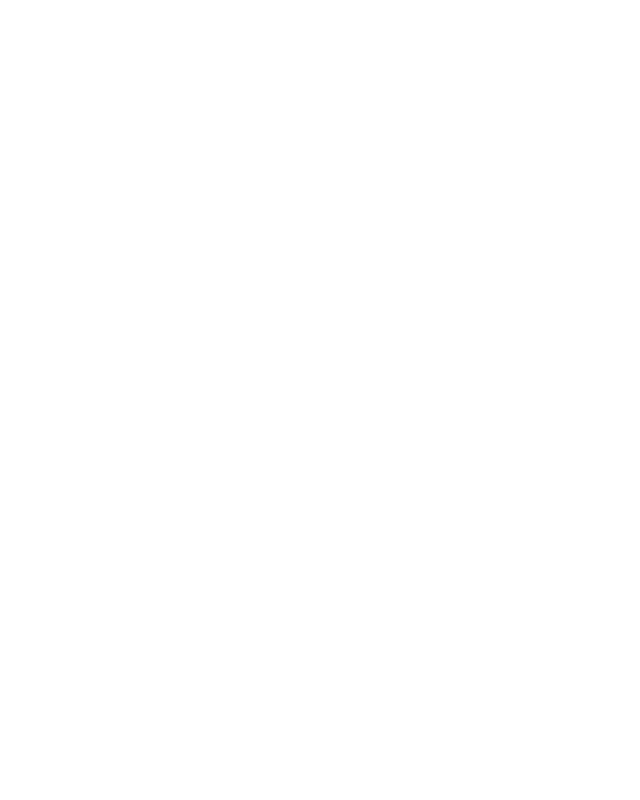
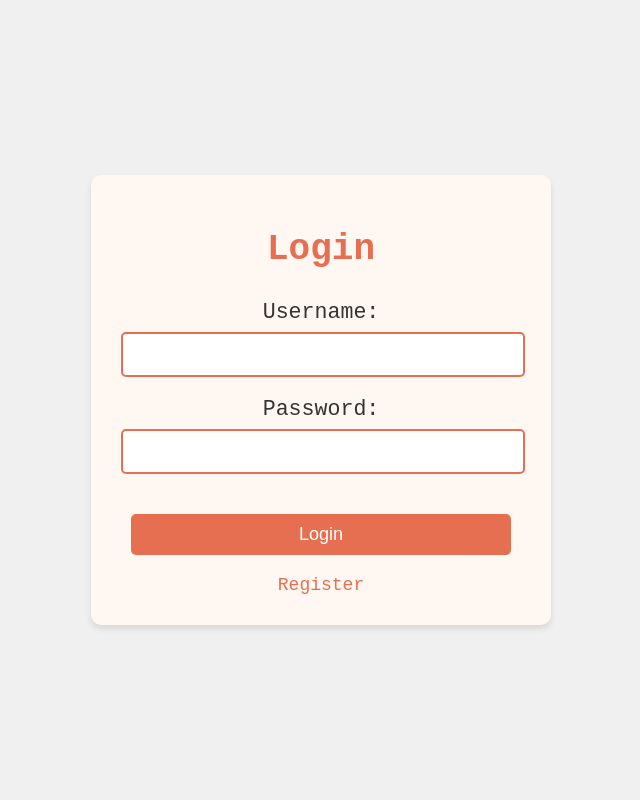
Before and after one commit to klim4ik21/oxford-site, a Flask app: page /mlogin in a window 1280 px wide. Before the commit the part shown is empty. Shown: the whole page, without its empty margins (319-959 px from the left). Run offline with Flask 3, Linux system fonts and the light colour scheme; some libraries are stand-ins or nearby versions.

Commit message:
niznayuiop[]01

```diff
--- /dev/null
+++ b/static/css/mobile_login.css
@@ -0,0 +1,75 @@
+body {
+    font-family: 'Courier New', Courier, monospace;
+    background-color: #f0f0f0;
+    color: #333;
+    margin: 0;
+    padding: 0;
+    font-size: 18px;
+    display: flex;
+    justify-content: center;
+    align-items: center;
+    height: 100vh;
+    text-align: center;
+}
+
+.login-container {
+    width: 90%;
+    max-width: 400px;
+    background-color: #fff8f2; /* Светло-оранжевый фон, аналогичный Stanford Autumn */
+    padding: 30px;
+    border-radius: 10px;
+    box-shadow: 0 4px 6px rgba(0, 0, 0, 0.1);
+    margin: 0 auto; /* Центрирование контейнера */
+}
+
+.login-title {
+    color: #e76f51; /* Темно-оранжевый цвет, аналогичный Stanford Autumn */
+    margin-bottom: 30px;
+    font-size: 2em;
+}
+
+.login-form .form-group {
+    margin-bottom: 20px;
+}
+
+.login-form label {
+    display: block;
+    margin-bottom: 8px;
+    font-size: 1.2em;
+}
+
+.login-form input {
+    width: calc(100% - 20px); /* Учитываем padding в общей ширине */
+    padding: 10px;
+    border: 2px solid #e76f51; /* Границы в стиле Stanford Autumn */
+    border-radius: 5px; /* Скругление углов */
+    font-size: 1em;
+}
+
+.login-btn {
+    width: calc(100% - 20px); /* Учитываем padding в общей ширине */
+    padding: 10px;
+    background-color: #e76f51; /* Кнопка в стиле Stanford Autumn */
+    color: white;
+    border: none;
+    border-radius: 5px; /* Скругление углов */
+    cursor: pointer;
+    font-size: 1em;
+    margin-top: 20px; /* Отступ сверху для кнопки */
+}
+
+.login-btn:hover {
+    background-color: #cd6133; /* Темно-оранжевый при наведении */
+}
+
+.register-link {
+    display: block;
+    margin-top: 20px;
+    color: #e76f51; /* Ссылка в стиле Stanford Autumn */
+    font-size: 1em;
+    text-decoration: none;
+}
+
+.register-link:hover {
+    color: #cd6133; /* Темно-оранжевый при наведении */
+}
--- a/templates/mobile_login.html
+++ b/templates/mobile_login.html
@@ -0,0 +1,26 @@
+<!DOCTYPE html>
+<html lang="en">
+<head>
+    <meta charset="UTF-8">
+    <meta name="viewport" content="width=device-width, initial-scale=1.0">
+    <title>Login</title>
+    <link rel="stylesheet" href="{{ url_for('static', filename='css/mobile_login.css') }}">
+</head>
+<body>
+    <div class="login-container">
+        <h1 class="login-title">Login</h1>
+        <form method="post" action="{{ url_for('login.login') }}" class="login-form">
+            <div class="form-group">
+                <label for="username">Username:</label>
+                <input type="text" id="username" name="username" required>
+            </div>
+            <div class="form-group">
+                <label for="password">Password:</label>
+                <input type="password" id="password" name="password" required>
+            </div>
+            <button type="submit" class="login-btn">Login</button>
+        </form>
+        <a href="{{ url_for('register.register') }}" class="register-link">Register</a>
+    </div>
+</body>
+</html>
```
Also changed, not shown: routers/home.py (+4 -5 lines), static/css/mobile_style.css (+7 -3 lines), templates/mobile_index.html (+18 -15 lines), 1 other file.
